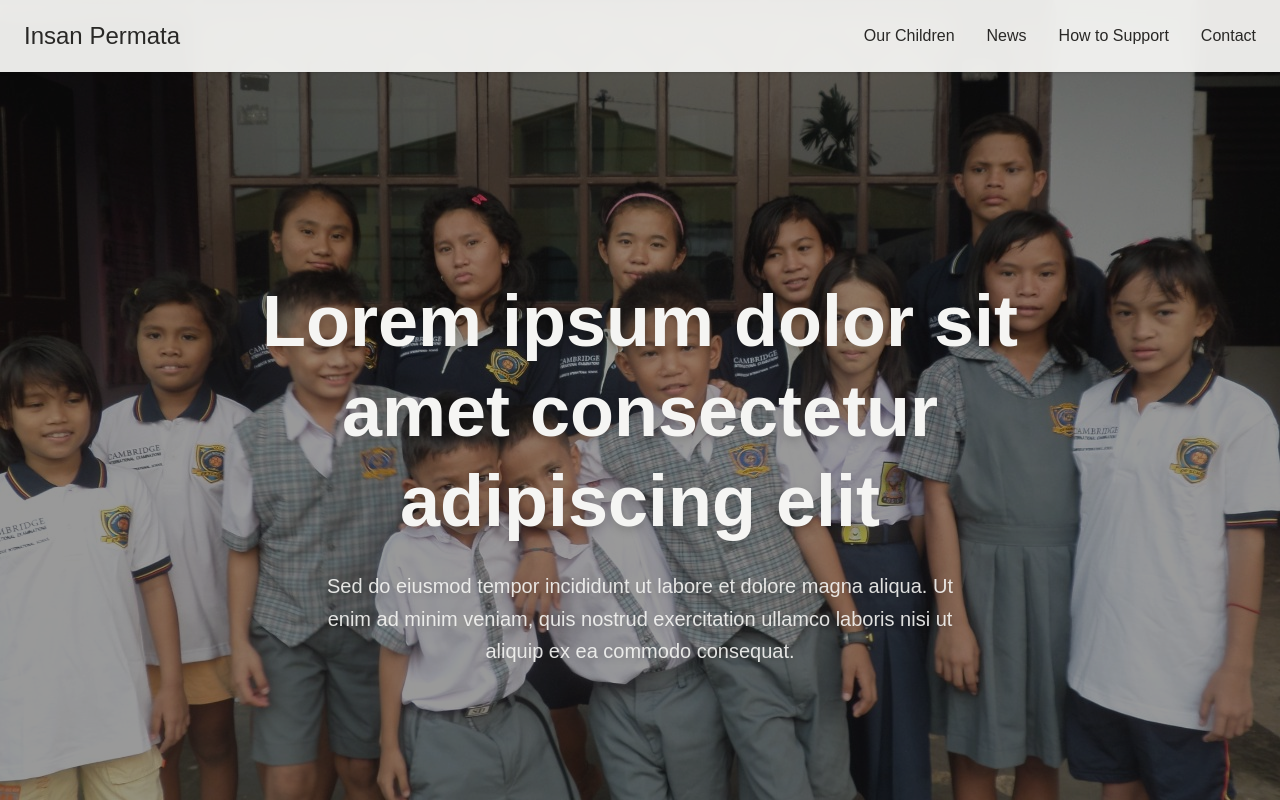
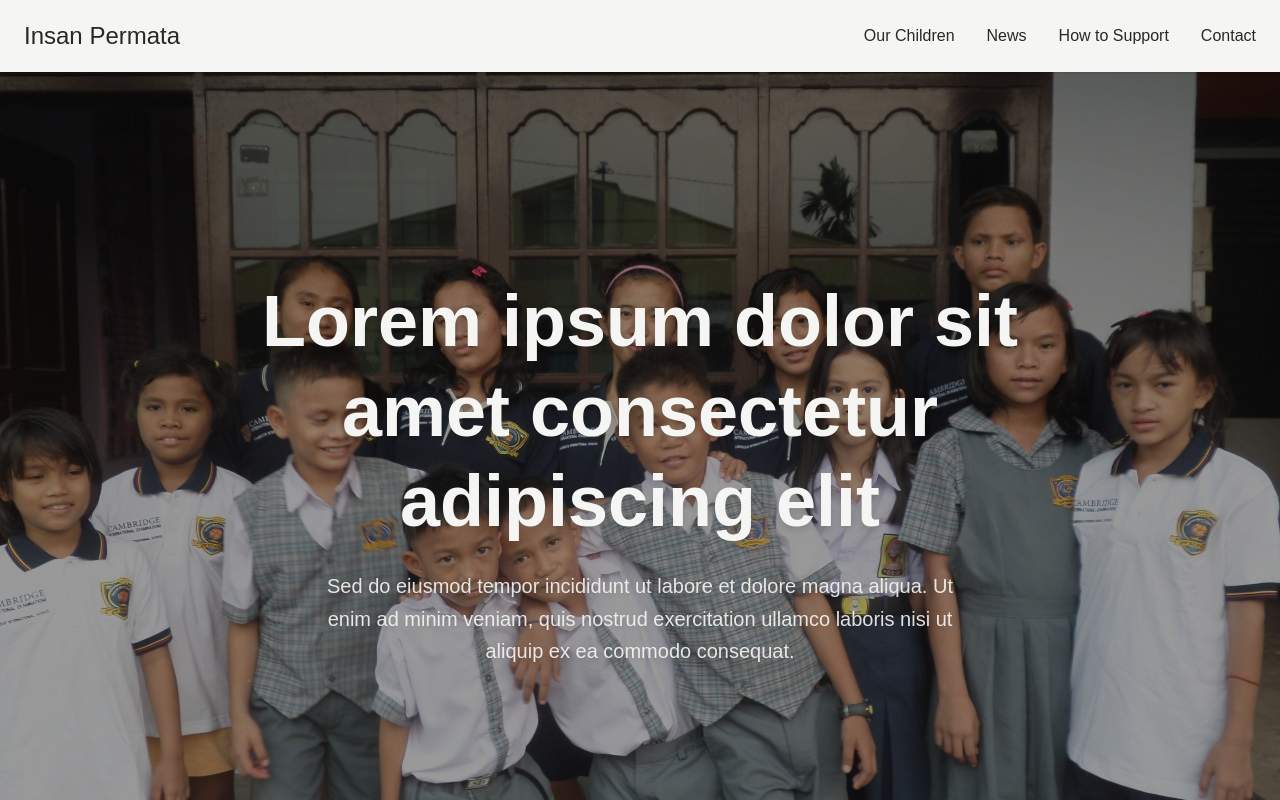
Before and after one commit to Insan-Permata/insan-permata, a Next.js app: page / in a window 1280 px wide. Shown: the top 800 px of the page. Built offline with nearby package versions, Linux system fonts and the light colour scheme.

Commit message:
Extract the carousel into external component for better maintainability and reusabilit

```diff
--- /dev/null
+++ b/app/(public)/(component)/BackgroundCarousel.tsx
@@ -0,0 +1,63 @@
+"use client";
+
+import { useState, useEffect } from 'react';
+import Image from 'next/image';
+
+interface BackgroundCarouselProps {
+  images: string[];
+  interval?: number;
+  overlay?: boolean;
+  overlayOpacity?: number;
+}
+
+export default function BackgroundCarousel({
+  images,
+  interval = 5000,
+  overlay = true,
+  overlayOpacity = 0.4
+}: BackgroundCarouselProps) {
+  const [currentImageIndex, setCurrentImageIndex] = useState(0);
+
+  useEffect(() => {
+    if (images.length <= 1) return;
+
+    const timer = setInterval(() => {
+      setCurrentImageIndex((prevIndex) =>
+        prevIndex === images.length - 1 ? 0 : prevIndex + 1
+      );
+    }, interval);
+
+    return () => clearInterval(timer);
+  }, [images.length, interval]);
+
+  return (
+    <div className="absolute inset-0 w-full h-full">
+      {images.map((image, index) => (
+        <div
+          key={image}
+          className={`absolute inset-0 transition-opacity duration-1000 ease-in-out ${
+            index === currentImageIndex ? 'opacity-100' : 'opacity-0'
+          }`}
+        >
+          <Image
+            src={image}
+            alt={`Background ${index + 1}`}
+            fill
+            priority={index === 0}
+            className="object-cover"
+            sizes="100vw"
+            quality={75}
+          />
+        </div>
+      ))}
+
+      {/* Dark Overlay */}
+      {overlay && (
+        <div
+          className="absolute inset-0 bg-black"
+          style={{ opacity: overlayOpacity }}
+        />
+      )}
+    </div>
+  );
+}
--- a/app/(public)/page.tsx
+++ b/app/(public)/page.tsx
@@ -1,53 +1,22 @@
-"use client";
-
-import { useState, useEffect } from 'react';
-import Image from 'next/image';
+import BackgroundCarousel from "./(component)/BackgroundCarousel";
 
 export default function Home() {
-  const [currentImageIndex, setCurrentImageIndex] = useState(0);
-  const images = [
+  const backgroundImages = [
     '/home_bg_photos/1.jpg',
     '/home_bg_photos/2.jpg',
     '/home_bg_photos/3.jpg',
     '/home_bg_photos/4.jpg',
   ];
 
-  useEffect(() => {
-    const interval = setInterval(() => {
-      setCurrentImageIndex((prevIndex) =>
-        prevIndex === images.length - 1 ? 0 : prevIndex + 1
-      );
-    }, 5000); // Change image every 5 seconds
-
-    return () => clearInterval(interval);
-  }, [images.length]);
-
   return (
-    <div className="relative min-h-screen">
-      {/* Fixed Background Carousel - Covers entire viewport including header */}
-      <div className="fixed top-0 left-0 w-screen h-screen -z-10">
-        {images.map((image, index) => (
-          <div
-            key={image}
-            className={`absolute inset-0 transition-opacity duration-1000 ease-in-out ${
-              index === currentImageIndex ? 'opacity-100' : 'opacity-0'
-            }`}
-          >
-            <Image
-              src={image}
-              alt={`Background ${index + 1}`}
-              fill
-              priority={index === 0}
-              className="object-cover"
-              sizes="100vw"
-              quality={75}
-            />
-          </div>
-        ))}
-
-        {/* Dark Overlay */}
-        <div className="absolute inset-0 bg-black/40" />
-      </div>
+    <div className="relative w-full min-h-screen">
+      {/* Background Carousel */}
+      <BackgroundCarousel
+        images={backgroundImages}
+        interval={5000}
+        overlay={true}
+        overlayOpacity={0.4}
+      />
 
       {/* Hero Content */}
       <div className="relative flex flex-col items-center justify-center min-h-screen px-6 text-center">
```
